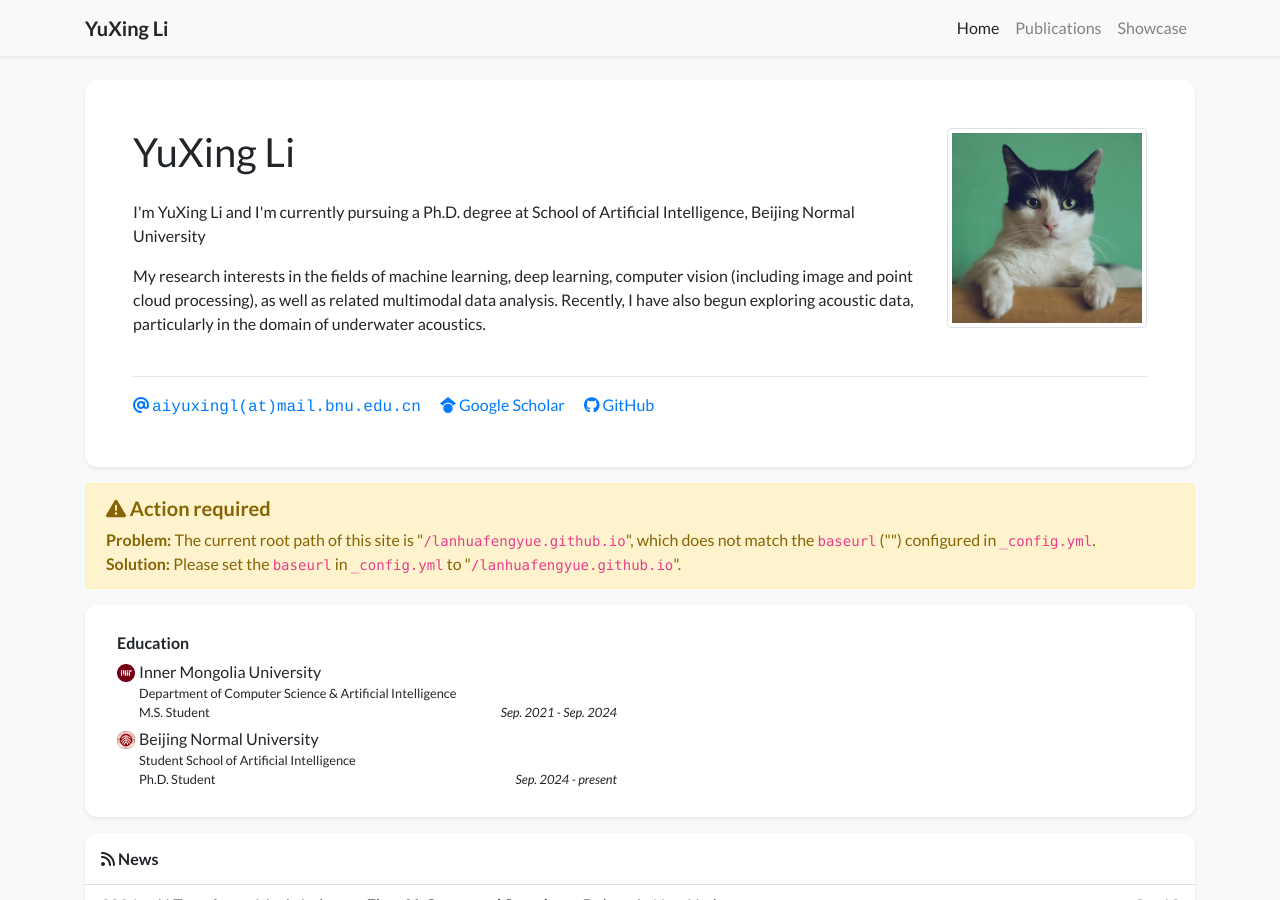
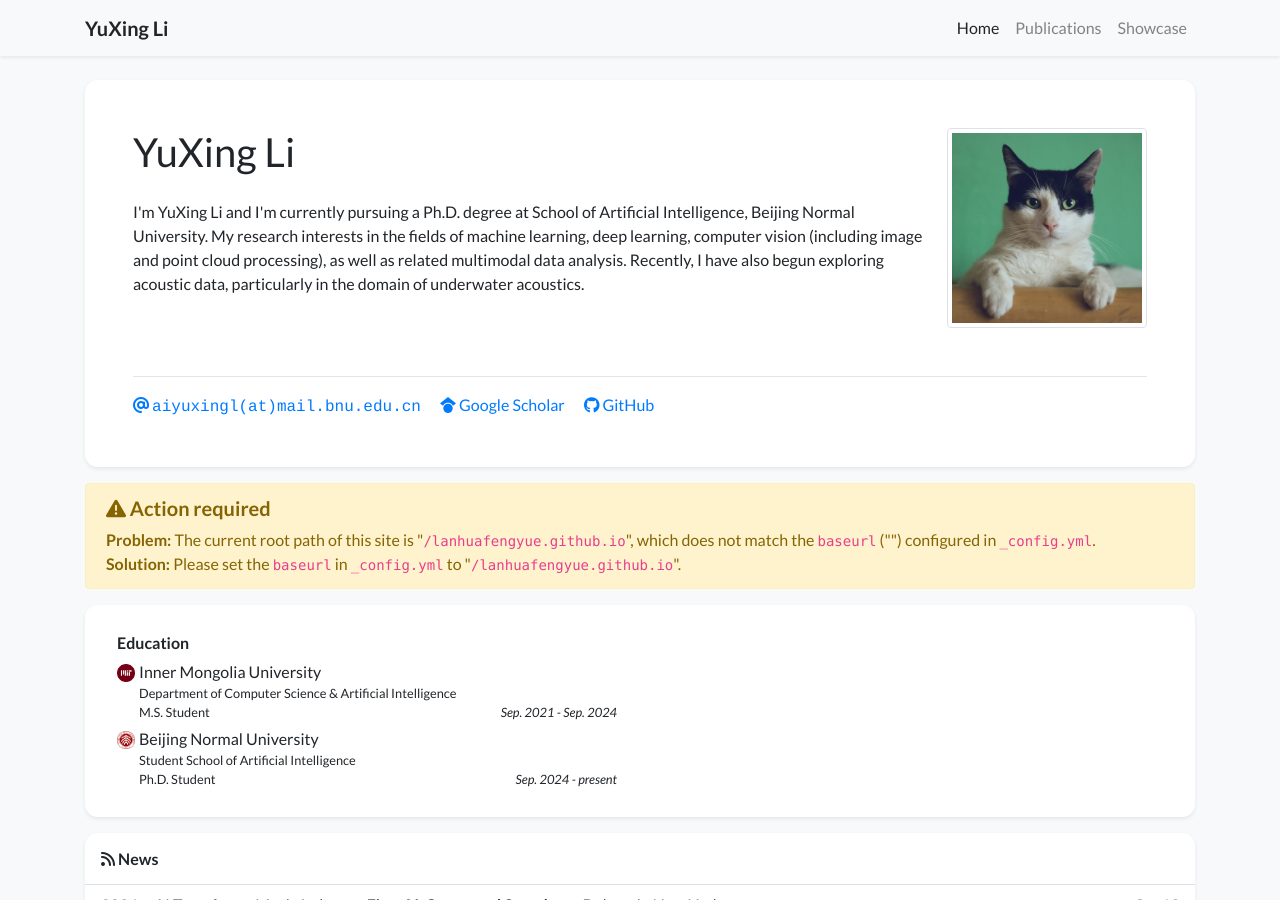
Before and after one commit to lanhuafengyue/lanhuafengyue.github.io, a Jekyll site: the page built from index.html, in a window 1280 px wide and 900 px high. Built offline with Jekyll 4.4.1, drawn with Linux system fonts in a browser that asks for light colours; nearby versions of some CDN libraries; a style sheet for code colours, icons or effects is not loaded.

```diff
--- a/_data/profile.yml
+++ b/_data/profile.yml
@@ -23,9 +23,7 @@ github: lanhuafengyue
 short_bio_text_justify: false
 short_bio: >-
   <p>
-    I'm YuXing Li and I'm currently pursuing a Ph.D. degree at School of Artificial Intelligence, Beijing Normal University
-  </p>
-  <p>
+    I'm YuXing Li and I'm currently pursuing a Ph.D. degree at School of Artificial Intelligence, Beijing Normal University.
     My research interests in the fields of machine learning, deep learning, computer vision (including image and point cloud processing),
     as well as related multimodal data analysis. Recently, I have also begun exploring acoustic data,
     particularly in the domain of underwater acoustics.
```
